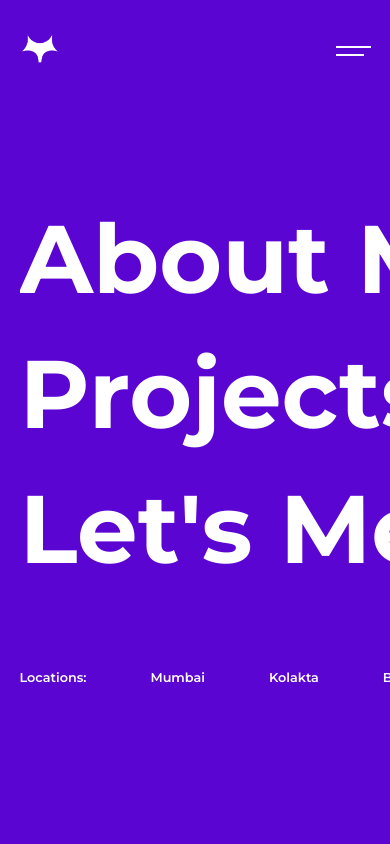
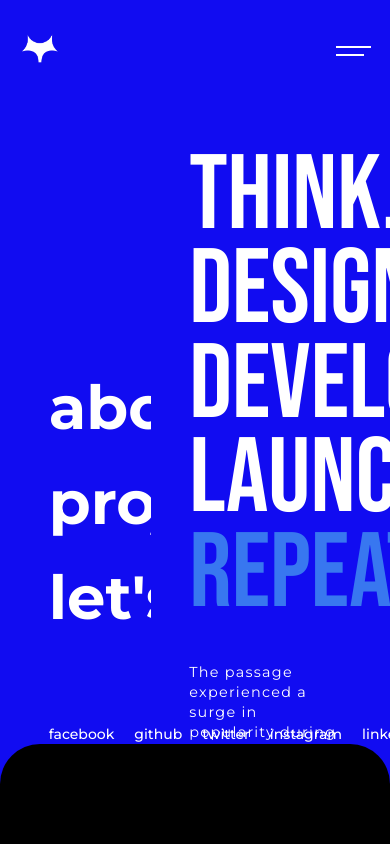
Before and after one commit to Subhampreet/Brand_Portfolio, a Next.js app: page / in a window 390 px wide. Both pictures are taken after a click on the button 353 px from the left and 50 px from the top of the page. Shown: the top 844 px of the page. Built offline with nearby package versions, Linux system fonts and the light colour scheme.

Commit message:
Build 0.1.0 : Hamburger Page Design 🔥

```diff
--- a/src/components/Header/Hamburger.js
+++ b/src/components/Header/Hamburger.js
@@ -2,6 +2,7 @@ import React, { useEffect, useRef, useState } from 'react';
 import Link from 'next/link';
 import { withRouter } from 'next/router';
 import { gsap } from 'gsap';
+import MenuButton from '../MenuButton';
 
 const cities = [
   { name: 'Mumbai', image: 'https://pbs.twimg.com/media/FBGN4HYVEAA_xYh.jpg' },
@@ -25,6 +26,7 @@ function Hamburger({ state, router }) {
   let line2 = useRef(null);
   let line3 = useRef(null);
   let info = useRef(null);
+  let bottom = useRef(null);
 
   const [route, setRoute] = useState(router.pathname);
 
@@ -32,21 +34,21 @@ function Hamburger({ state, router }) {
     {
       route: '/about',
       href: '/about',
-      name: 'About Me',
+      name: 'about me',
       ref: line1,
       className: 'menu-item',
     },
     {
       route: '/projects',
       href: '/projects',
-      name: 'Projects',
+      name: 'projects',
       ref: line2,
       className: 'menu-item',
     },
     {
       route: '/contact',
       href: '/contact',
-      name: "Let's Meet",
+      name: "let's meet",
       ref: line3,
       className: 'menu-item',
     },
@@ -97,8 +99,11 @@ function Hamburger({ state, router }) {
         height: '100%',
       });
 
+
       staggerReveal(revealMenuBackground.current, revealMenu.current);
       fadeInUp(info.current);
+      gsap.from(bottom.current, {y:200, delay: 0.8})
+      // fadeInUp(bottom.current);
       // staggerText(line1.current, line2.current, line3.current)
     }
   }, [state]);
@@ -133,6 +138,16 @@ function Hamburger({ state, router }) {
       y: 60,
       duration: 1,
       delay: 0.2,
+      opacity: 0,
+      ease: 'power3.input',
+    });
+  };
+
+  const fadeInUp2 = (node) => {
+    gsap.from(node, {
+      y: 100,
+      duration: 1,
+      delay: 0.3,
       opacity: 0,
       ease: 'power3.input',
     });
@@ -184,6 +199,7 @@ function Hamburger({ state, router }) {
                           ref={menuItem.ref}
                           href={menuItem.href}
                           className={menuItem.className}
+                          data-replace={menuItem.name}
                         >
                           {menuItem.name}
                         </Link>
@@ -204,10 +220,20 @@ function Hamburger({ state, router }) {
                       Let's Connect
                     </Link>
                   </li> */}
+                  <div className="socials">
+                    <a>facebook</a>
+                    <a>github</a>
+                    <a>twitter</a>
+                    <a>instagram</a>
+                    <a>linkedin</a>
+                  </div>
                 </ul>
               </nav>
               <div ref={info} className="info">
-                <h3>Our Promise</h3>
+                {/* <h3>Our Promise</h3> */}
+                <div className="head">
+                  Think. Design. Develop. Launch. <span>Repeat.</span>
+                </div>
                 <p>
                   The passage experienced a surge in popularity during the 1960s
                   when Letraset used it on their dry-transfer sheets, and again
@@ -215,7 +241,7 @@ function Hamburger({ state, router }) {
                   their software.
                 </p>
               </div>
-              <div className="locations">
+              {/* <div className="locations">
                 Locations:
                 {cities.map((el) => (
                   <span
@@ -226,8 +252,10 @@ function Hamburger({ state, router }) {
                     {el.name}
                   </span>
                 ))}
-              </div>
+              </div> */}
             </div>
+          </div>
+          <div className='bottom' ref={bottom}>
           </div>
         </div>
       </div>
--- a/src/components/MenuButton/index.jsx
+++ b/src/components/MenuButton/index.jsx
@@ -2,7 +2,7 @@ import React from 'react'
 
 function MenuButton({children}) {
   return (
-    <div className='group overflow-hidden relative cursor-pointer text-2xl uppercase leading-6 text-black'>
+    <div className='group overflow-hidden relative cursor-pointer  leading-6 text-sm'>
         <span className='inline-block p-1 transition duration-500 ease-out group-hover:-translate-y-[120%]'>{children}</span>
         <span className='absolute left-0 translate-y-[120%] rotate-12 inline-block p-1 transition duration-500 ease-out group-hover:-translate-y-0 group-hover:rotate-0'>{children}</span>
     </div>
--- a/src/pages/_document.js
+++ b/src/pages/_document.js
@@ -3,7 +3,14 @@ import { Html, Head, Main, NextScript } from 'next/document';
 export default function Document() {
   return (
     <Html lang="en">
-      <Head />
+      <Head>
+      <link rel="preconnect" href="https://fonts.googleapis.com" />
+        <link rel="preconnect" href="https://fonts.gstatic.com" crossorigin />
+        <link
+          href="https://fonts.googleapis.com/css2?family=Bebas+Neue&family=Montserrat:wght@100;200;300;400;500;600;700;800;900&display=swap"
+          rel="stylesheet"
+        ></link>
+      </Head>
       <body>
         <Main />
         <NextScript />
--- a/src/pages/index.js
+++ b/src/pages/index.js
@@ -2,12 +2,16 @@ import MenuButton from '@/components/MenuButton';
 import Head from 'next/head';
 import Header from '@/components/Header/Header';
 import Marquee from "react-fast-marquee";
-import { useState } from 'react';
+import { useState, useRef } from 'react';
+import { gsap } from 'gsap';
+
 
 
 export default function Home() {
 
   const [play, setPlay] = useState(false);
+  let head1 = useRef(null);
+
 
   return (
     <div className="Home">
@@ -37,7 +41,7 @@ export default function Home() {
           </div>
           <div className="mid">
             <p>
-              {/* <Marquee play={false} pauseOnHover={false}>I'm Freelance Web and</Marquee> */}
+              {/* <span >I'm Freelance Web and</span> Product Developer Transforming{' '} */}
               I'm Freelance Web and Product Developer Transforming {' '}
               <img src="/headimg.png"></img> Code Into Art
             </p>
--- a/src/styles/globals.css
+++ b/src/styles/globals.css
@@ -20,6 +20,7 @@ button{
   text-decoration: none;
   all: unset;
 }
+
 
 /* -------------Home-------------- */
 
@@ -191,7 +192,7 @@ button{
 
 .hamburger-menu .menu-layer{
   position: relative;
-  background: #5b05d3;
+  background: #110cf1;
   height: 100%;
   overflow: hidden;
 }
@@ -210,20 +211,35 @@ button{
   animation: cameraPan 30s infinite ;
 }
 
+.hamburger-menu .menu-layer .container .bottom{
+  position: absolute;
+  bottom: 0px;
+  height: 100px;
+  width: 100%;
+  background-color: #000;
+  border-top-left-radius: 40px;
+  border-top-right-radius: 40px;
+  color: #fff;
+  /* display: none; */
+}
+
 .hamburger-menu .menu-layer .wrapper{
   position: relative;
+  width: 75%;
 }
 
 .hamburger-menu .menu-layer .wrapper .menu-links{
+  margin-top: 50px;
   display: flex;
   justify-content: space-between;
   align-items: center;
   position: relative;
-  top: 200px;
+  top: 100px;
 }
 
 .hamburger-menu .menu-layer .wrapper .menu-links nav{
-  display: block;
+  /* display: block; */
+  width: 35%;
 }
 
 .hamburger-menu .menu-layer .wrapper .menu-links nav ul{
@@ -231,37 +247,65 @@ button{
   margin: 0;
 }
 
+.hamburger-menu .menu-layer .wrapper .menu-links nav ul .socials{
+  color: white;
+  font-weight: 500;
+  font-size: 14px;
+  margin-top: 70px;
+}
+
+.hamburger-menu .menu-layer .wrapper .menu-links nav ul .socials a{
+  margin-right: 20px;
+}
+
+.hamburger-menu .menu-layer .wrapper .menu-links nav ul .socials a:hover{
+  cursor: pointer;
+}
+
 .hamburger-menu .menu-layer .wrapper .menu-links nav ul li{
   list-style: none;
-  font-size: 6rem;
+  font-size: 3.8rem;
   font-weight: 700;
   cursor: pointer;
-  height: 135px;
+  height: 95px;
   overflow: hidden;
   position: relative;
-  width: 700px;
+  /* width: 700px; */
 }
 
 .hamburger-menu .menu-layer .wrapper .menu-links nav ul li .menu-item{
   position: absolute;
   color: white;
   text-decoration: none;
+  /* overflow: hidden;
+  position: relative;
+  display: inline-block; */
 }
 
+
+
 .hamburger-menu .menu-layer .wrapper .menu-links nav ul li .menu-item:hover{
-  color: black;
+  color:#3877F0;
 }
 
 .hamburger-menu .menu-layer .wrapper .menu-links .info{
   color: #fff;
-  width: 500px;
+  width: 52%;
 }
 
-.hamburger-menu .menu-layer .wrapper .menu-links .info h3{
-  font-size: 1.5rem;
-  width: 300px;
-  letter-spacing: 0.08rem;
-  line-height: 20px;
+.hamburger-menu .menu-layer .wrapper .menu-links .info .head{
+  font-family: 'Bebas Neue', sans-serif !important;
+  font-size: 6.6rem;
+  color: #fff;
+  margin-bottom: 40px !important;
+  line-height: 5.9rem;
+  /* width: 300px; */
+  /* letter-spacing: 0.08rem; */
+  /* line-height: 20px; */
+}
+
+.hamburger-menu .menu-layer .wrapper .menu-links .info .head span{
+  color: #3877F0;
 }
 
 .hamburger-menu .menu-layer .wrapper .menu-links .info p{
```
Also changed, not shown: src/components/animation/animation.js (added).
